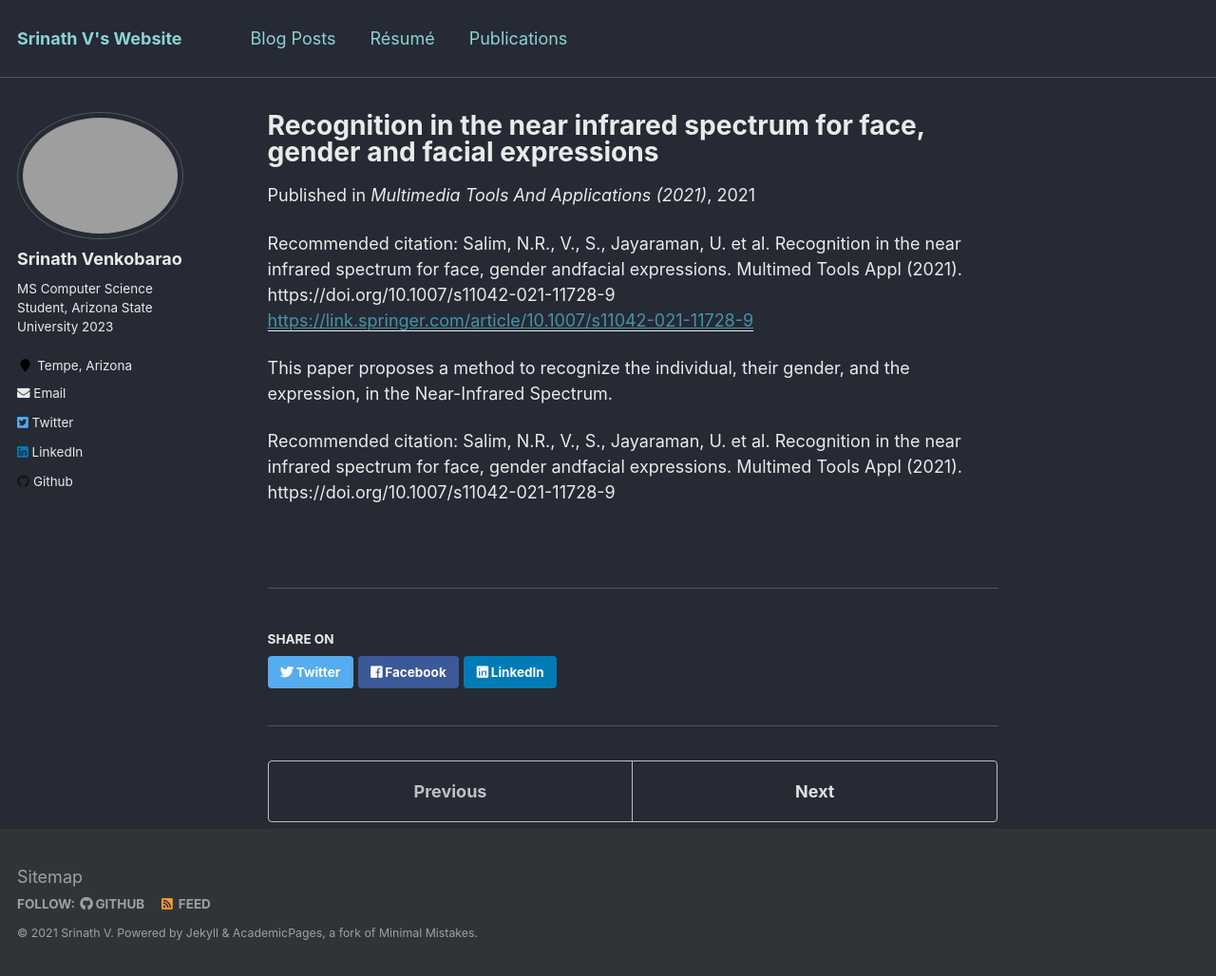
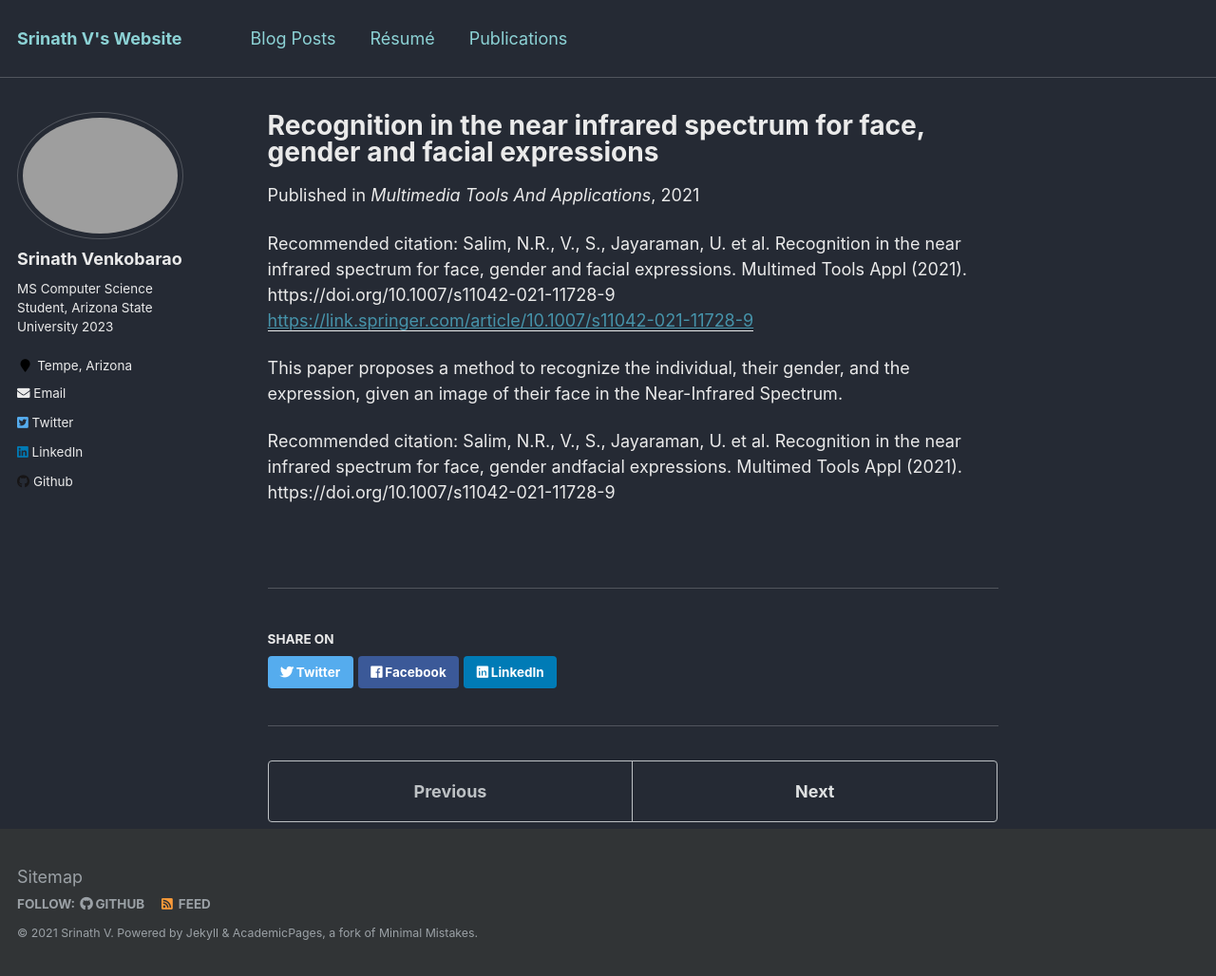
Before and after one commit to srinathvrao/srinathvrao.github.io, a Jekyll site: the page built from _publications/pub2.md, in a window 1280 px wide and 1028 px high. Shown: the whole window at 95% size. Built offline with Jekyll 4.4.1, drawn with Linux system fonts in a browser that asks for light colours.

Commit message:
Update pub2.md

```diff
--- a/_publications/pub2.md
+++ b/_publications/pub2.md
@@ -2,12 +2,12 @@
 title: "Recognition in the near infrared spectrum for face, gender and facial expressions"
 collection: publications
 permalink: /publication/2021GCFE
-excerpt: ""
+excerpt: "Facial Expressions and Gender Classification"
 date: 2021-11-30
-venue: 'Multimedia Tools And Applications (2021)'
+venue: 'Multimedia Tools And Applications'
 paperurl: 'https://link.springer.com/article/10.1007/s11042-021-11728-9'
-citation: 'Salim, N.R., V., S., Jayaraman, U. et al. Recognition in the near infrared spectrum for face, gender andfacial expressions. Multimed Tools Appl (2021). https://doi.org/10.1007/s11042-021-11728-9'
+citation: 'Salim, N.R., V., S., Jayaraman, U. et al. Recognition in the near infrared spectrum for face, gender and facial expressions. Multimed Tools Appl (2021). https://doi.org/10.1007/s11042-021-11728-9'
 ---
-This paper proposes a method to recognize the individual, their gender, and the expression, in the Near-Infrared Spectrum.
+This paper proposes a method to recognize the individual, their gender, and the expression, given an image of their face in the Near-Infrared Spectrum.
 
 Recommended citation: Salim, N.R., V., S., Jayaraman, U. et al. Recognition in the near infrared spectrum for face, gender andfacial expressions. Multimed Tools Appl (2021). https://doi.org/10.1007/s11042-021-11728-9
```
